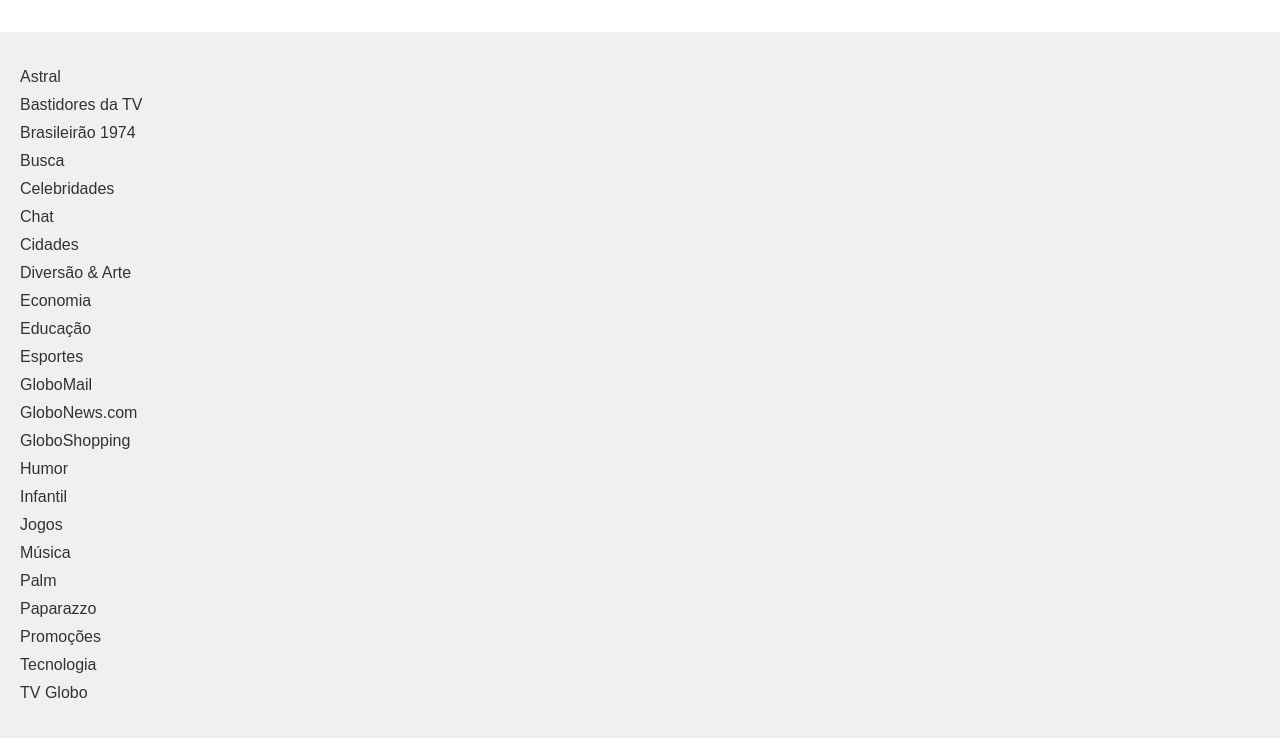
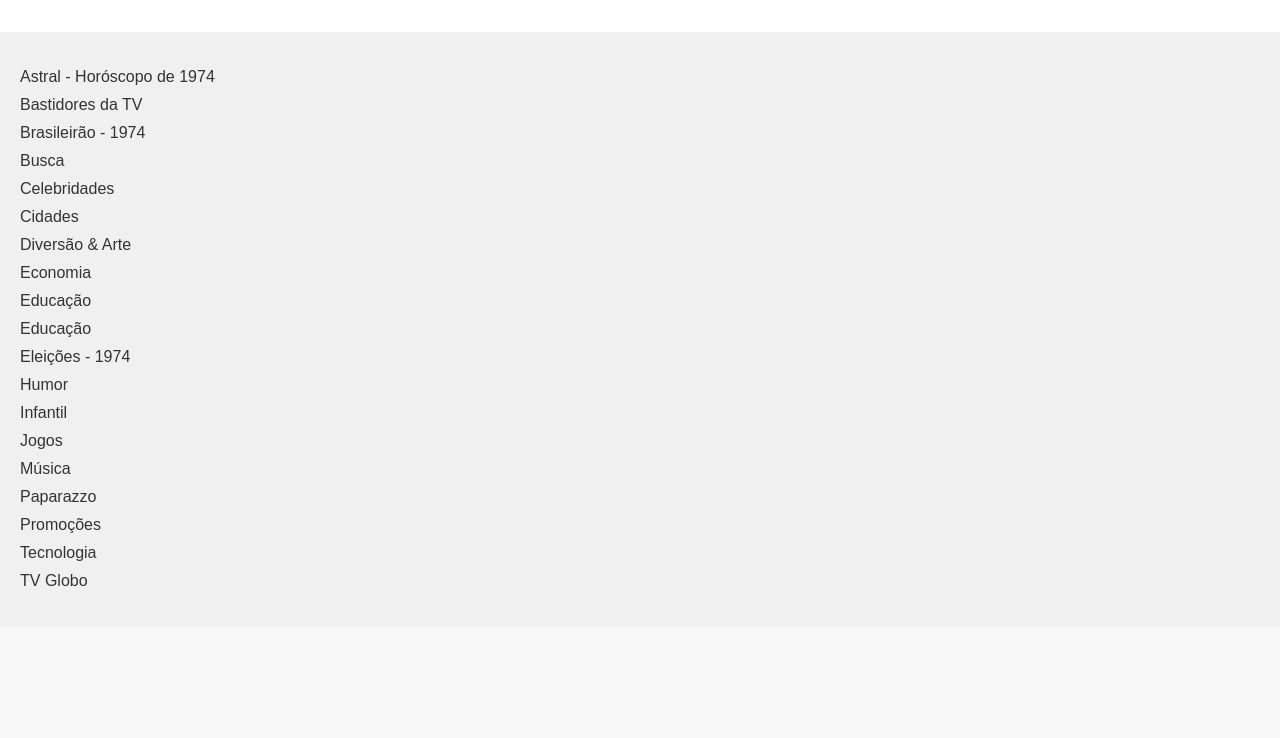
Before and after one commit to marcoscony99/cloneg1, a Flask app: page /cloneg1 in a window 1280 px wide. Shown: the part 1024-1762 px from the top of the page. After the commit the page ends 1610 px from the top, so only its background shows below. Run offline with Flask 2, Linux system fonts and the light colour scheme.

Commit message:
altera_aside

```diff
--- a/templates/cloneg1.html
+++ b/templates/cloneg1.html
@@ -49,25 +49,21 @@
    </main>
    <aside>
        <ul>
-           <li><a href="#">Astral</a></li>
+           <li><a href="#">Astral - Horóscopo de 1974</a></li>
            <li><a href="#">Bastidores da TV</a></li>
-           <li><a href="#">Brasileirão 1974</a></li>
+           <li><a href="#">Brasileirão - 1974</a></li>
            <li><a href="#">Busca</a></li>
            <li><a href="#">Celebridades</a></li>
-           <li><a href="#">Chat</a></li>
            <li><a href="#">Cidades</a></li>
            <li><a href="#">Diversão & Arte</a></li>
            <li><a href="#">Economia</a></li>
            <li><a href="#">Educação</a></li>
-           <li><a href="#">Esportes</a></li>
-           <li><a href="#">GloboMail</a></li>
-           <li><a href="#">GloboNews.com</a></li>
-           <li><a href="#">GloboShopping</a></li>
+           <li><a href="#">Educação</a></li>
+           <li><a href="#">Eleições - 1974</a></li>
            <li><a href="#">Humor</a></li>
            <li><a href="#">Infantil</a></li>
            <li><a href="#">Jogos</a></li>
            <li><a href="#">Música</a></li>
-           <li><a href="#">Palm</a></li>
            <li><a href="#">Paparazzo</a></li>
            <li><a href="#">Promoções</a></li>
            <li><a href="#">Tecnologia</a></li>
```
